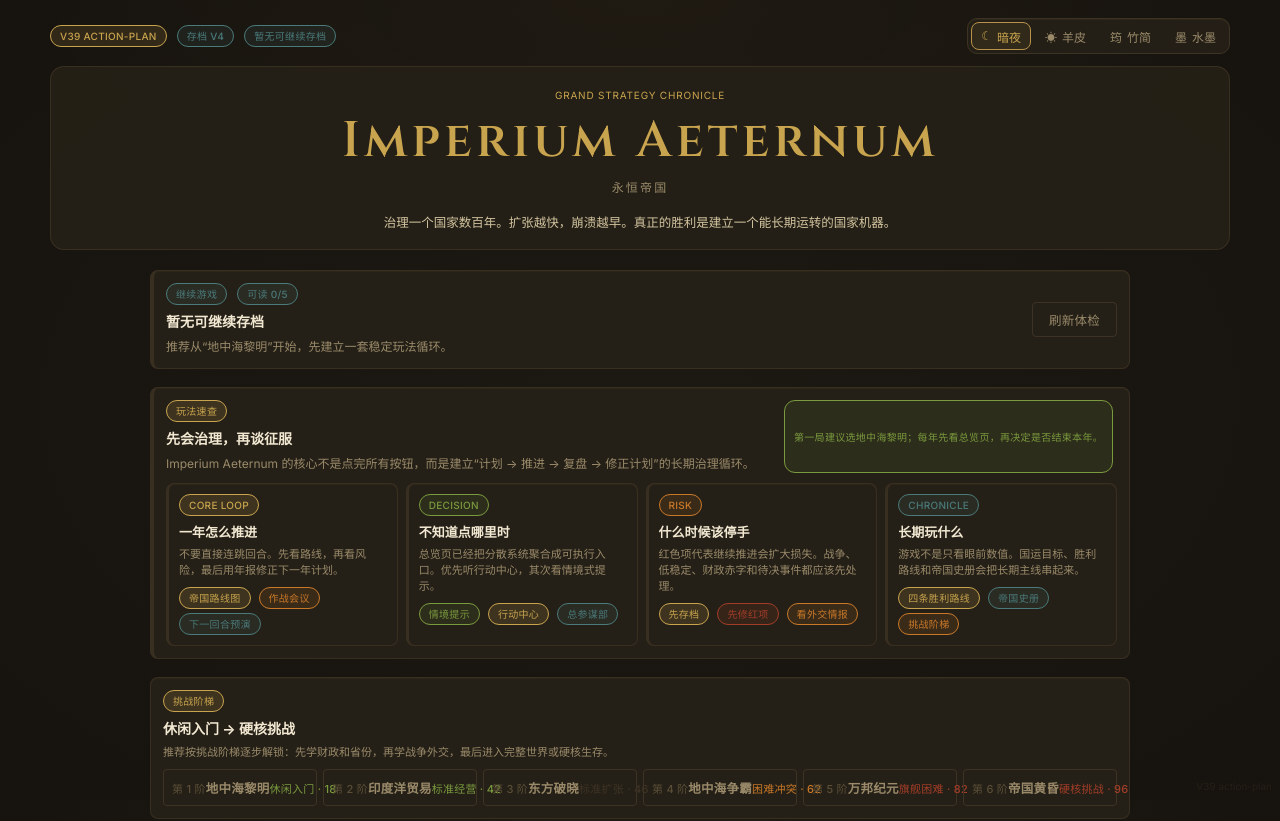
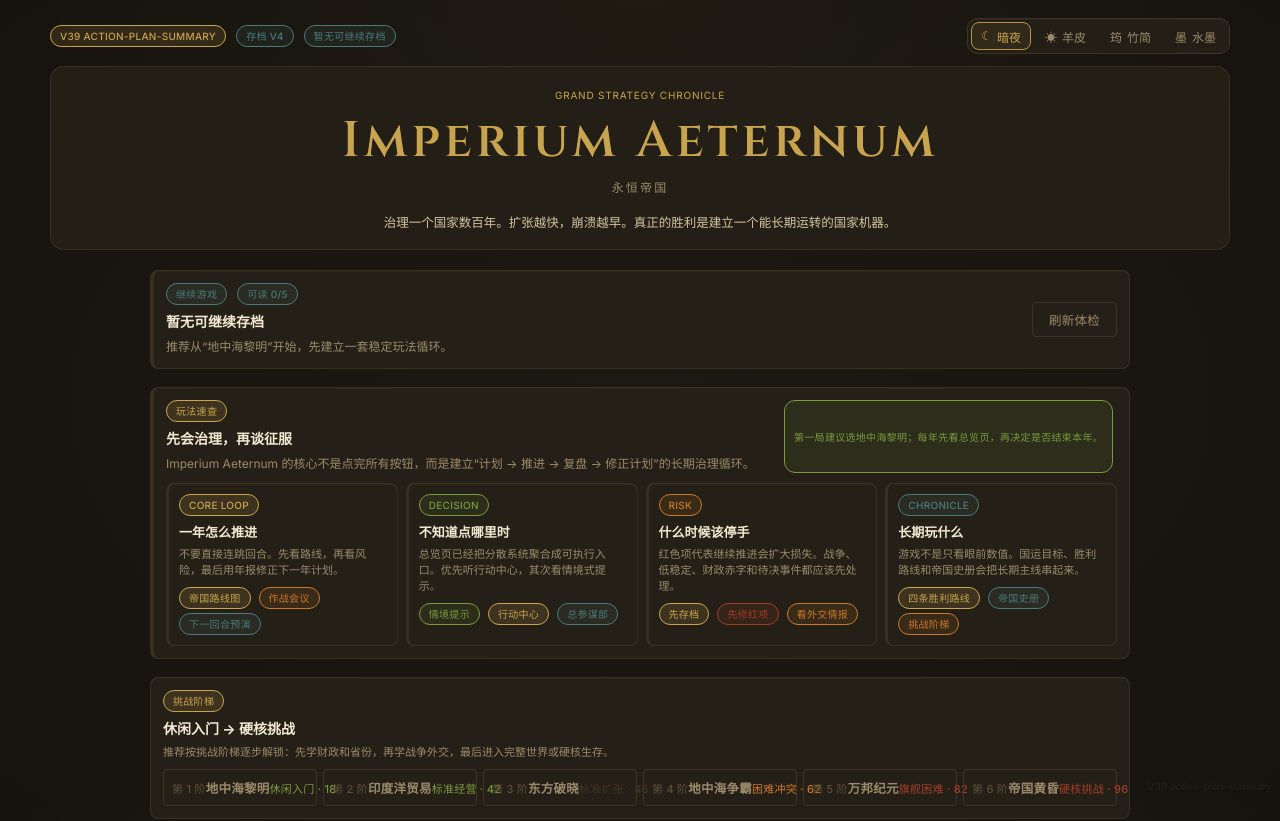
Before and after one commit to Lunora-Gather/Imperium-Aeternum, a React (Vite) app: page / in a window 1280 px wide. Shown: the top 821 px of the page. Built offline with nearby package versions, Linux system fonts and the light colour scheme.

Commit message:
V39 update build marker for summary layer

```diff
--- a/src/buildInfo.ts
+++ b/src/buildInfo.ts
@@ -1 +1 @@
-export const BUILD_MARK = 'V39 action-plan';
+export const BUILD_MARK = 'V39 action-plan-summary';
```
